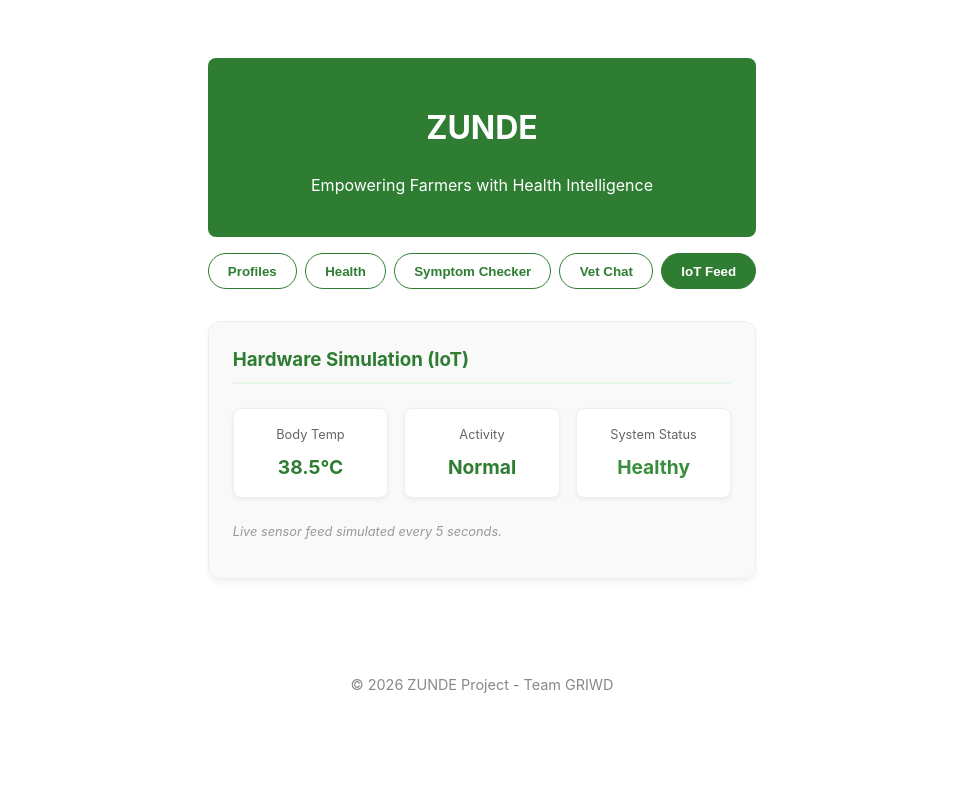
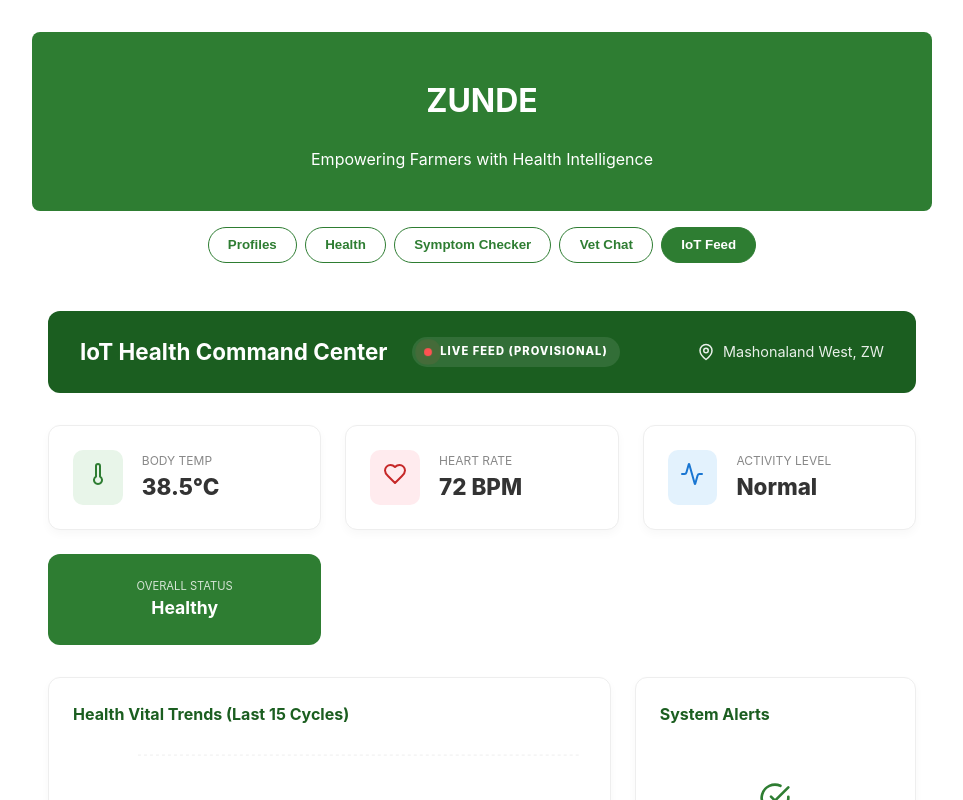
Before and after one commit to teamgriwd-del/ZUNDE, a React (Vite) app: page / in a window 1280 px wide. Both pictures are taken after a click on the button "IoT Feed". Shown: the top 800 px of the page, without its empty margins (158-1121 px from the left). Built offline with nearby package versions, Linux system fonts and the light colour scheme.

Commit message:
Upgrade IoT Simulation to Enterprise Dashboard with Recharts and Proteus Bridge Guide

```diff
--- a/package.json
+++ b/package.json
@@ -10,7 +10,9 @@
   },
   "dependencies": {
     "react": "^18.3.1",
-    "react-dom": "^18.3.1"
+    "react-dom": "^18.3.1",
+    "recharts": "^2.12.7",
+    "lucide-react": "^0.395.0"
   },
   "devDependencies": {
     "@types/react": "^18.3.3",
--- a/src/components/HardwareSimulation/HardwareSimulation.css
+++ b/src/components/HardwareSimulation/HardwareSimulation.css
@@ -1,47 +1,240 @@
-.hardware-sim-module {
+.zunde-iot-dashboard.enterprise {
+  padding: 1rem;
+  font-family: 'Inter', sans-serif;
+  color: #333;
+}
+
+.iot-header {
+  display: flex;
+  justify-content: space-between;
+  align-items: center;
+  background: #1b5e20;
+  color: white;
+  padding: 1.5rem 2rem;
+  border-radius: 12px;
+  margin-bottom: 2rem;
+}
+
+.header-main {
+  display: flex;
+  align-items: center;
+  gap: 1.5rem;
+}
+
+.iot-header h2 { margin: 0; font-size: 1.4rem; }
+
+.live-tag {
+  background: rgba(255,255,255,0.1);
+  padding: 0.4rem 0.8rem;
+  border-radius: 20px;
+  font-size: 0.7rem;
+  font-weight: 800;
+  display: flex;
+  align-items: center;
+  gap: 0.5rem;
+  letter-spacing: 1px;
+}
+
+.pulse {
+  width: 8px;
+  height: 8px;
+  background: #ff5252;
+  border-radius: 50%;
+  box-shadow: 0 0 0 0 rgba(255, 82, 82, 0.7);
+  animation: pulse 2s infinite;
+}
+
+.geo-status {
+  display: flex;
+  align-items: center;
+  gap: 0.5rem;
+  font-size: 0.9rem;
+  opacity: 0.9;
+}
+
+/* Sensor Cards Top Row */
+.dashboard-top-row {
+  display: grid;
+  grid-template-columns: repeat(auto-fit, minmax(200px, 1fr));
+  gap: 1.5rem;
+  margin-bottom: 2rem;
   text-align: left;
 }
 
-.sensor-display {
-  display: grid;
-  grid-template-columns: repeat(3, 1fr);
-  gap: 1rem;
-  margin: 1.5rem 0;
+.sensor-card {
+  background: white;
+  padding: 1.5rem;
+  border-radius: 12px;
+  display: flex;
+  align-items: center;
+  gap: 1.2rem;
+  box-shadow: 0 4px 10px rgba(0,0,0,0.03);
+  border: 1px solid #eee;
 }
 
-.sensor-tile {
-  background: #fff;
-  padding: 1rem;
-  border-radius: 8px;
-  border: 1px solid #eee;
+.sensor-icon {
+  padding: 0.8rem;
+  border-radius: 10px;
+}
+
+.sensor-icon.temp { background: #e8f5e9; color: #2e7d32; }
+.sensor-icon.hr { background: #ffebee; color: #c62828; }
+.sensor-icon.act { background: #e3f2fd; color: #1976d2; }
+
+.sensor-vals label { display: block; font-size: 0.75rem; color: #888; text-transform: uppercase; }
+.sensor-vals .val { font-size: 1.4rem; font-weight: 800; color: #333; }
+.sensor-vals .val.danger { color: #d32f2f; }
+
+.status-summary-card {
+  padding: 1.5rem;
+  border-radius: 12px;
   display: flex;
   flex-direction: column;
+  justify-content: center;
   align-items: center;
-  box-shadow: 0 2px 4px rgba(0,0,0,0.05);
+  color: white;
 }
 
-.sensor-tile .label {
-  font-size: 0.8rem;
-  color: #666;
-  margin-bottom: 0.5rem;
+.status-summary-card.stable { background: #2e7d32; }
+.status-summary-card.alert { background: #d32f2f; }
+
+.status-summary-card label { font-size: 0.7rem; text-transform: uppercase; opacity: 0.8; }
+.status-summary-card strong { font-size: 1.1rem; }
+
+/* Middle Row Charts & Alerts */
+.dashboard-middle-row {
+  display: grid;
+  grid-template-columns: 2fr 1fr;
+  gap: 1.5rem;
+  margin-bottom: 2rem;
+  text-align: left;
 }
 
-.sensor-tile .value {
-  font-size: 1.2rem;
-  font-weight: bold;
-  color: #2e7d32;
+.chart-container, .iot-alerts-panel, .geofence-card, .iot-hardware-info {
+  background: white;
+  padding: 1.5rem;
+  border-radius: 12px;
+  box-shadow: 0 4px 10px rgba(0,0,0,0.03);
+  border: 1px solid #eee;
 }
 
-.sensor-tile .value.danger {
-  color: #d32f2f;
+.chart-container h3, .iot-alerts-panel h3, .geofence-card h3, .iot-hardware-info h3 {
+  margin-top: 0;
+  font-size: 1rem;
+  color: #1b5e20;
+  margin-bottom: 1.5rem;
 }
 
-.sensor-tile .value.safe {
-  color: #388e3c;
+.alert-list {
+  display: flex;
+  flex-direction: column;
+  gap: 1rem;
 }
 
-.note {
-  font-size: 0.8rem;
-  color: #999;
-  font-style: italic;
+.no-alerts {
+  text-align: center;
+  padding: 2rem 0;
+  color: #888;
 }
+
+.alert-item {
+  display: flex;
+  align-items: center;
+  gap: 1rem;
+  padding: 0.8rem;
+  border-radius: 8px;
+  font-size: 0.85rem;
+}
+
+.alert-item.health { background: #fffde7; border-left: 4px solid #fbc02d; }
+.alert-item.security { background: #ffebee; border-left: 4px solid #d32f2f; }
+
+.alert-content { display: flex; flex-direction: column; }
+.alert-content strong { color: #333; }
+
+/* Bottom Row GPS & Hardware */
+.dashboard-bottom-row {
+  display: grid;
+  grid-template-columns: 1fr 1fr;
+  gap: 1.5rem;
+  text-align: left;
+}
+
+.geo-display {
+  display: flex;
+  justify-content: space-between;
+  align-items: flex-start;
+}
+
+.coord { display: flex; flex-direction: column; }
+.coord label { font-size: 0.7rem; color: #999; }
+.coord strong { font-size: 1.1rem; }
+
+.geo-visual {
+  width: 150px;
+  text-align: center;
+}
+
+.safe-zone-circle {
+  width: 80px;
+  height: 80px;
+  border: 2px dashed #2e7d32;
+  border-radius: 50%;
+  margin: 0 auto 0.5rem;
+  position: relative;
+  background: #f1f8e9;
+}
+
+.animal-marker {
+  width: 10px;
+  height: 10px;
+  background: #2e7d32;
+  border-radius: 50%;
+  position: absolute;
+  top: 50%;
+  left: 50%;
+  transform: translate(-50%, -50%);
+  transition: all 1s ease;
+}
+
+.animal-marker.outside {
+  background: #d32f2f;
+  top: 10%;
+  left: 90%;
+  box-shadow: 0 0 10px rgba(211, 47, 47, 0.5);
+}
+
+.geo-visual span { font-size: 0.7rem; color: #888; }
+
+.bridge-status {
+  display: flex;
+  align-items: center;
+  gap: 1rem;
+  padding: 1rem;
+  background: #f9f9f9;
+  border-radius: 8px;
+  margin-bottom: 1rem;
+}
+
+.status-indicator {
+  width: 12px;
+  height: 12px;
+  border-radius: 50%;
+}
+
+.status-indicator.disconnected { background: #ddd; }
+.status-indicator.connected { background: #4caf50; }
+
+.hint { font-size: 0.8rem; color: #999; font-style: italic; }
+
+@keyframes pulse {
+  0% { transform: scale(0.95); box-shadow: 0 0 0 0 rgba(255, 82, 82, 0.7); }
+  70% { transform: scale(1); box-shadow: 0 0 0 10px rgba(255, 82, 82, 0); }
+  100% { transform: scale(0.95); box-shadow: 0 0 0 0 rgba(255, 82, 82, 0); }
+}
+
+@media (max-width: 900px) {
+  .dashboard-middle-row, .dashboard-bottom-row {
+    grid-template-columns: 1fr;
+  }
+}
--- a/src/components/HardwareSimulation/HardwareSimulation.jsx
+++ b/src/components/HardwareSimulation/HardwareSimulation.jsx
@@ -1,48 +1,193 @@
 import React, { useState, useEffect } from 'react';
+import {
+  LineChart, Line, XAxis, YAxis, CartesianGrid, Tooltip, ResponsiveContainer, AreaChart, Area
+} from 'recharts';
+import { Activity, Thermometer, Heart, MapPin, AlertTriangle, CheckCircle } from 'lucide-react';
 import './HardwareSimulation.css';
 
 const HardwareSimulation = () => {
-  const [data, setData] = useState({
+  const [history, setHistory] = useState([]);
+  const [currentData, setCurrentData] = useState({
     temperature: 38.5,
+    heartRate: 72,
     activity: 'Normal',
+    lat: -17.3601,
+    lon: 30.1918,
     status: 'Healthy'
   });
 
+  const [alerts, setAlerts] = useState([]);
+
+  // Safe Zone for Geofencing (Mashonaland West example)
+  const SAFE_ZONE = { lat: -17.3601, lon: 30.1918, radius: 0.005 };
+
   useEffect(() => {
     const interval = setInterval(() => {
-      // Simulate fluctuating health data
-      const temp = (37.5 + Math.random() * 3).toFixed(1);
-      const activityLevels = ['Low', 'Normal', 'High'];
-      const activity = activityLevels[Math.floor(Math.random() * activityLevels.length)];
+      // 1. Simulate Sensor Fluctuations
+      const temp = (37.8 + Math.random() * 2.5).toFixed(1);
+      const hr = Math.floor(65 + Math.random() * 40);
+      const latDrift = -17.3601 + (Math.random() - 0.5) * 0.015;
+      const lonDrift = 30.1918 + (Math.random() - 0.5) * 0.015;
 
-      setData({
-        temperature: temp,
-        activity: activity,
-        status: temp > 39.5 ? 'Alert: Fever' : 'Healthy'
-      });
+      // 2. Geofencing Logic
+      const dist = Math.sqrt(Math.pow(latDrift - SAFE_ZONE.lat, 2) + Math.pow(lonDrift - SAFE_ZONE.lon, 2));
+      const isBreach = dist > SAFE_ZONE.radius;
+
+      // 3. Status Assessment
+      let status = 'Healthy';
+      let newAlerts = [];
+
+      if (temp > 39.8) {
+        status = 'Critical: Fever';
+        newAlerts.push({ id: Date.now(), type: 'Health', msg: `High Fever Detected: ${temp}°C` });
+      }
+      if (isBreach) {
+        status = 'Perimeter Breach';
+        newAlerts.push({ id: Date.now() + 1, type: 'Security', msg: 'Animal moved outside Safe Zone!' });
+      }
+
+      const newData = {
+        time: new Date().toLocaleTimeString().slice(0, 8),
+        temperature: parseFloat(temp),
+        heartRate: hr,
+        activity: hr > 95 ? 'High' : (hr < 70 ? 'Low' : 'Normal'),
+        lat: latDrift.toFixed(4),
+        lon: lonDrift.toFixed(4),
+        status: status
+      };
+
+      setCurrentData(newData);
+      setHistory(prev => [...prev.slice(-14), newData]);
+      if (newAlerts.length > 0) setAlerts(prev => [...newAlerts, ...prev].slice(0, 5));
+
     }, 5000);
 
     return () => clearInterval(interval);
   }, []);
 
   return (
-    <div className="zunde-card hardware-sim-module">
-      <h3>Hardware Simulation (IoT)</h3>
-      <div className="sensor-display">
-        <div className="sensor-tile">
-          <span className="label">Body Temp</span>
-          <span className={`value ${data.temperature > 39.5 ? 'danger' : ''}`}>{data.temperature}°C</span>
+    <div className="zunde-iot-dashboard enterprise">
+      <div className="iot-header">
+        <div className="header-main">
+          <h2>IoT Health Command Center</h2>
+          <span className="live-tag"><span className="pulse"></span> LIVE FEED (PROVISIONAL)</span>
         </div>
-        <div className="sensor-tile">
-          <span className="label">Activity</span>
-          <span className="value">{data.activity}</span>
-        </div>
-        <div className="sensor-tile">
-          <span className="label">System Status</span>
-          <span className={`value ${data.status.includes('Alert') ? 'danger' : 'safe'}`}>{data.status}</span>
+        <div className="geo-status">
+          <MapPin size={18} />
+          <span>Mashonaland West, ZW</span>
         </div>
       </div>
-      <p className="note">Live sensor feed simulated every 5 seconds.</p>
+
+      <div className="dashboard-top-row">
+        {/* Real-time Sensor Tiles */}
+        <div className="sensor-card">
+          <div className="sensor-icon temp"><Thermometer /></div>
+          <div className="sensor-vals">
+            <label>Body Temp</label>
+            <span className={`val ${currentData.temperature > 39.8 ? 'danger' : ''}`}>{currentData.temperature}°C</span>
+          </div>
+        </div>
+
+        <div className="sensor-card">
+          <div className="sensor-icon hr"><Heart /></div>
+          <div className="sensor-vals">
+            <label>Heart Rate</label>
+            <span className="val">{currentData.heartRate} BPM</span>
+          </div>
+        </div>
+
+        <div className="sensor-card">
+          <div className="sensor-icon act"><Activity /></div>
+          <div className="sensor-vals">
+            <label>Activity Level</label>
+            <span className="val">{currentData.activity}</span>
+          </div>
+        </div>
+
+        <div className={`status-summary-card ${currentData.status.includes('Critical') || currentData.status.includes('Breach') ? 'alert' : 'stable'}`}>
+          <label>Overall Status</label>
+          <strong>{currentData.status}</strong>
+        </div>
+      </div>
+
+      <div className="dashboard-middle-row">
+        {/* Historical Charts */}
+        <div className="chart-container main-chart">
+          <h3>Health Vital Trends (Last 15 Cycles)</h3>
+          <div style={{ width: '100%', height: 300 }}>
+            <ResponsiveContainer>
+              <AreaChart data={history}>
+                <defs>
+                  <linearGradient id="colorTemp" x1="0" y1="0" x2="0" y2="1">
+                    <stop offset="5%" stopColor="#2e7d32" stopOpacity={0.1}/>
+                    <stop offset="95%" stopColor="#2e7d32" stopOpacity={0}/>
+                  </linearGradient>
+                </defs>
+                <CartesianGrid strokeDasharray="3 3" vertical={false} stroke="#eee" />
+                <XAxis dataKey="time" fontSize={10} />
+                <YAxis fontSize={10} domain={['dataMin - 1', 'dataMax + 1']} />
+                <Tooltip />
+                <Area type="monotone" dataKey="temperature" stroke="#2e7d32" fillOpacity={1} fill="url(#colorTemp)" strokeWidth={3} />
+              </AreaChart>
+            </ResponsiveContainer>
+          </div>
+        </div>
+
+        {/* Alerts Panel */}
+        <div className="iot-alerts-panel">
+          <h3>System Alerts</h3>
+          <div className="alert-list">
+            {alerts.length === 0 ? (
+              <div className="no-alerts">
+                <CheckCircle color="#2e7d32" size={32} />
+                <p>System Operating Normally</p>
+              </div>
+            ) : (
+              alerts.map(a => (
+                <div key={a.id} className={`alert-item ${a.type.toLowerCase()}`}>
+                  <AlertTriangle size={16} />
+                  <div className="alert-content">
+                    <strong>{a.type} Alert</strong>
+                    <span>{a.msg}</span>
+                  </div>
+                </div>
+              ))
+            )}
+          </div>
+        </div>
+      </div>
+
+      <div className="dashboard-bottom-row">
+        {/* GPS Geofencing View */}
+        <div className="geofence-card">
+          <h3>GPS Geofencing (Mashonaland West)</h3>
+          <div className="geo-display">
+            <div className="coord">
+              <label>Latitude</label>
+              <strong>{currentData.lat}</strong>
+            </div>
+            <div className="coord">
+              <label>Longitude</label>
+              <strong>{currentData.lon}</strong>
+            </div>
+            <div className="geo-visual">
+              <div className="safe-zone-circle">
+                <div className={`animal-marker ${currentData.status === 'Perimeter Breach' ? 'outside' : 'inside'}`}></div>
+              </div>
+              <span>Safe Zone Radius: 500m</span>
+            </div>
+          </div>
+        </div>
+
+        <div className="iot-hardware-info">
+          <h3>Proteus Bridge Status</h3>
+          <div className="bridge-status">
+            <div className="status-indicator disconnected"></div>
+            <span>Physical COMPIM: Waiting for Serial Data...</span>
+          </div>
+          <p className="hint">View the IOT_HARDWARE_GUIDE.md in the root directory for Proteus setup instructions.</p>
+        </div>
+      </div>
     </div>
   );
 };
```
Also changed, not shown: 2 other files (tests, documents, lock files or other folders).
